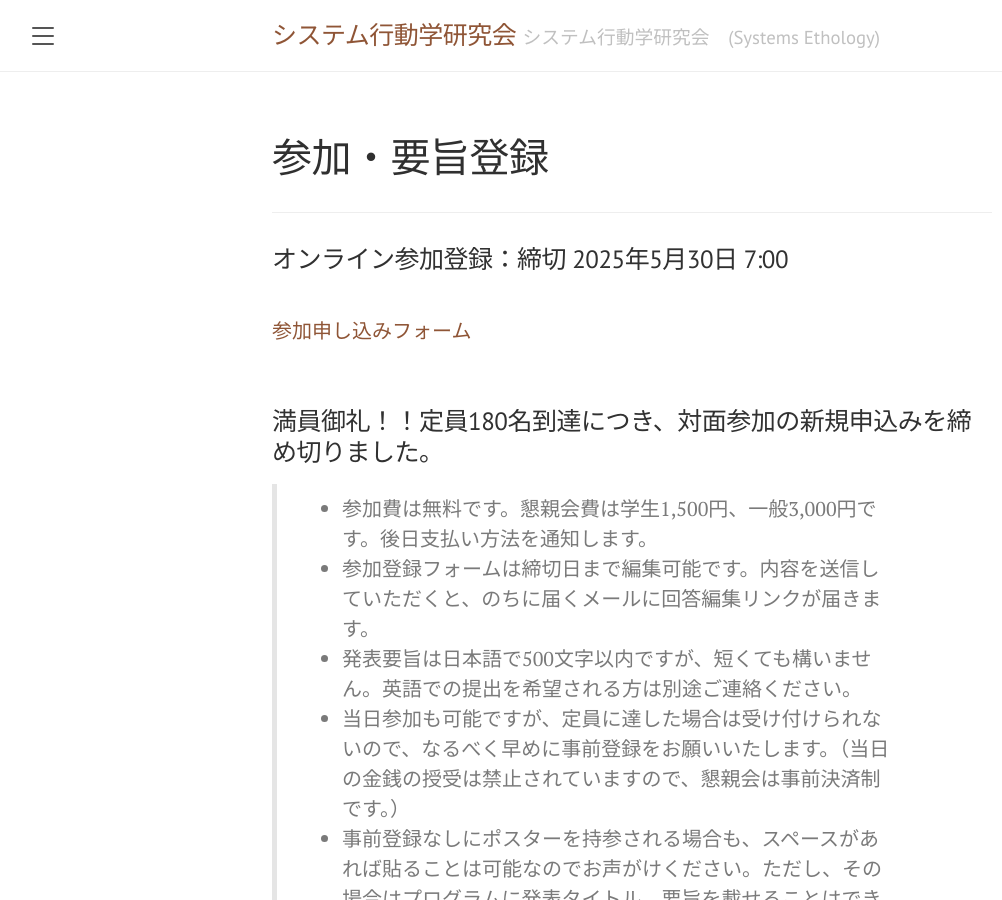
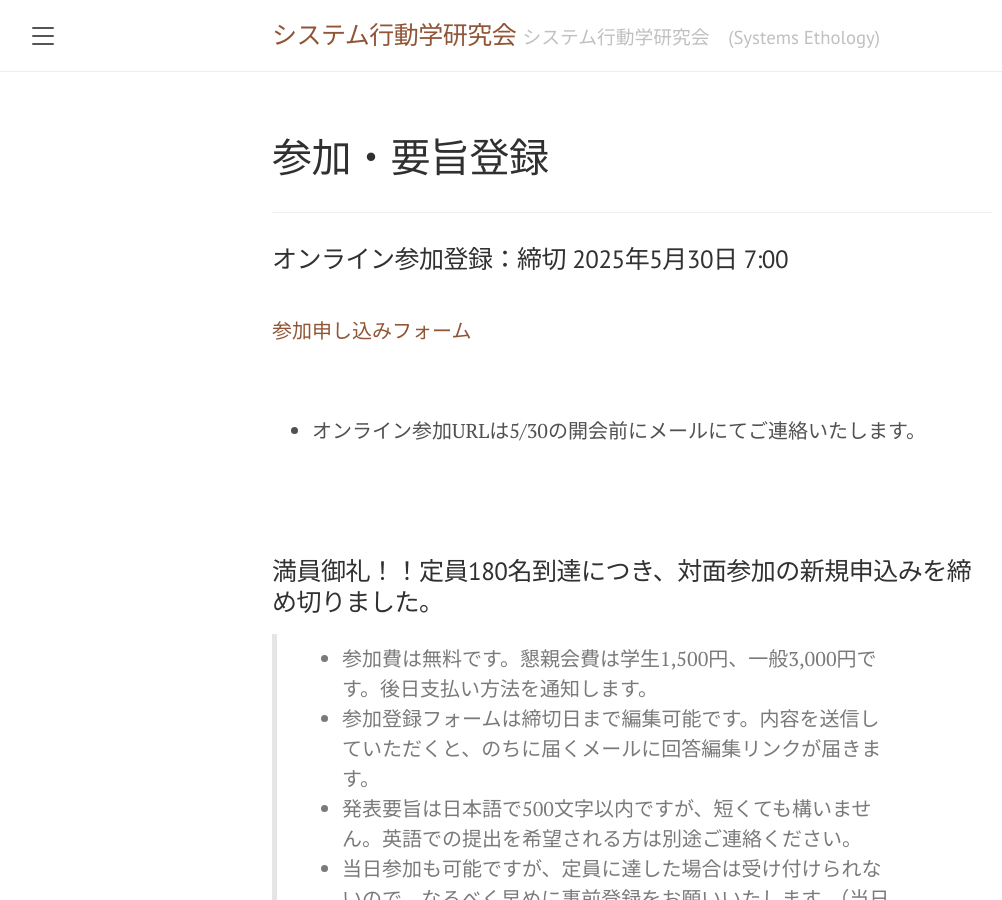
Before and after one commit to SystemsEthology/website, a Jekyll site: the page built from event_01/conference01_join.md, in a window 1280 px wide and 900 px high. Shown: the whole window, without its empty margins (8-1010 px from the left). Built offline with Jekyll 4.4.1, drawn with Linux system fonts in a browser that asks for light colours.

Commit message:
Update conference01_join.md

```diff
--- a/event_01/conference01_join.md
+++ b/event_01/conference01_join.md
@@ -11,7 +11,14 @@ order: 5
 <a href="https://docs.google.com/forms/d/e/1FAIpQLSf9qamzFU8ASwbuUoWOm4jo6NI-S5W2wlpox1_JBeGU5IsTjg/viewform?usp=header" target="_blank" rel="noopener noreferrer">
   参加申し込みフォーム
 </a>
+
+<br>
+
+- オンライン参加URLは5/30の開会前にメールにてご連絡いたします。
+
 <br><br>
+
+
 
 ### 満員御礼！！定員180名到達につき、対面参加の新規申込みを締め切りました。
 
```
